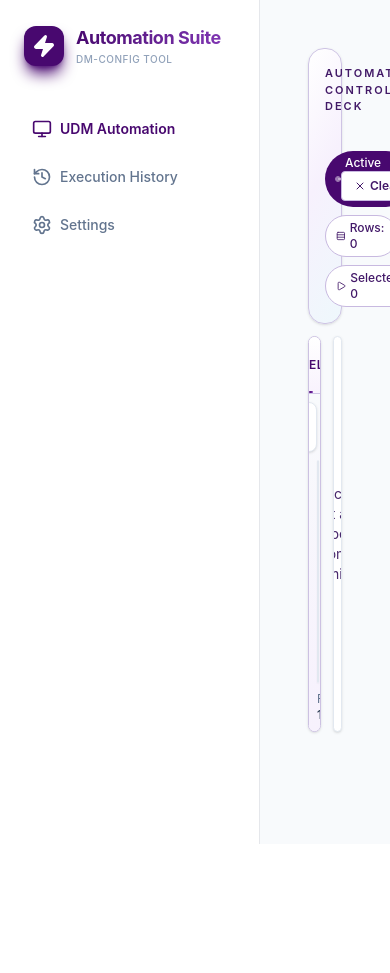
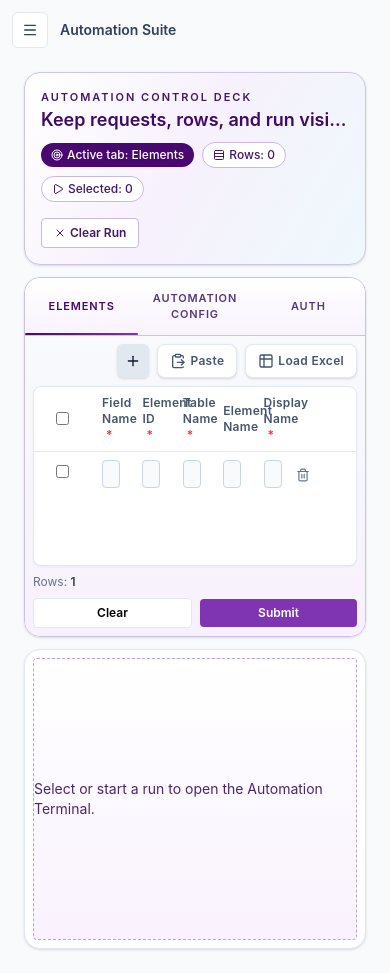
Before and after one commit to czvein17/udm-automation, a React (Vite) app in the folder client/: page /app in a window 390 px wide. Before the commit the page ends 844 px from the top, so only its background shows below. Built offline with nearby package versions, Linux system fonts and the light colour scheme.

Commit message:
feat(client): make workspace responsive without changing desktop layout
Improve small-screen behavior with stacking, wrapping, and a mobile sidebar drawer while keeping the existing large-screen structure and interaction flow unchanged.

```diff
--- a/client/src/features/UDMAutomations/components/config/AutomationConfigTab.tsx
+++ b/client/src/features/UDMAutomations/components/config/AutomationConfigTab.tsx
@@ -135,14 +135,14 @@ export const AutomationConfigTab = () => {
 
   return (
     <div className="h-full min-h-0 p-3">
-      <div className="flex items-center gap-3 mb-3">
+      <div className="mb-3 flex flex-wrap items-center gap-2 sm:gap-3">
         <label className="text-xs text-slate-600">Config for</label>
         <select
           id="configFor"
           name="configFor"
           value={configFor}
           onChange={(e) => setConfigFor(e.target.value)}
-          className="form-input"
+          className="form-input w-full sm:w-auto"
         >
           {configForValues.map((v) => (
             <option key={v} value={v}>
@@ -159,7 +159,7 @@ export const AutomationConfigTab = () => {
           {isLoading ? "Loading..." : "Load"}
         </button>
 
-        <div className="ml-auto text-xs text-slate-500">
+        <div className="w-full text-xs text-slate-500 sm:ml-auto sm:w-auto">
           Current:{" "}
           <span className="font-semibold text-slate-700">{configFor}</span>
         </div>
--- a/client/src/features/UDMAutomations/components/elements/ElementsTab.tsx
+++ b/client/src/features/UDMAutomations/components/elements/ElementsTab.tsx
@@ -136,7 +136,7 @@ export function ElementsTab() {
 
   return (
     <div className="flex flex-col h-full min-h-0 gap-2">
-      <div className="flex justify-end gap-2">
+      <div className="flex flex-wrap justify-end gap-2">
         {toolbarButtons.map((button) => (
           <ElementsToolbarButton
             key={button.id}
--- a/client/src/features/UDMAutomations/components/elements/ElementsTabFooter.tsx
+++ b/client/src/features/UDMAutomations/components/elements/ElementsTabFooter.tsx
@@ -10,16 +10,16 @@ export function ElementsTabFooter({
   onSubmit,
 }: ElementsTabFooterProps) {
   return (
-    <div className="flex items-center justify-between shrink-0">
+    <div className="flex shrink-0 flex-wrap items-center justify-between gap-2">
       <div className="text-xs text-slate-500">
         Rows: <span className="font-semibold text-slate-700">{rowCount}</span>
       </div>
 
-      <div className="flex items-center gap-2">
+      <div className="flex w-full items-center justify-end gap-2 sm:w-auto">
         <button
           type="button"
           onClick={onClear}
-          className="px-3 py-1.5 text-xs font-semibold rounded border border-slate-200 bg-white"
+          className="flex-1 rounded border border-slate-200 bg-white px-3 py-1.5 text-xs font-semibold sm:flex-none"
         >
           Clear
         </button>
@@ -27,7 +27,7 @@ export function ElementsTabFooter({
         <button
           type="button"
           onClick={onSubmit}
-          className="px-3 py-1.5 text-xs font-semibold rounded bg-wtwSecondary text-white"
+          className="flex-1 rounded bg-wtwSecondary px-3 py-1.5 text-xs font-semibold text-white sm:flex-none"
         >
           Submit
         </button>
--- a/client/src/features/UDMAutomations/components/elements/ElementsToolbarButton.tsx
+++ b/client/src/features/UDMAutomations/components/elements/ElementsToolbarButton.tsx
@@ -16,7 +16,7 @@ export function ElementsToolbarButton({
   title,
 }: ElementsToolbarButtonProps) {
   const className = label
-    ? "flex items-center justify-center gap-1 px-3 py-2 text-xs font-semibold tracking-wide duration-200 ease-in-out bg-white border rounded-lg shadow-sm text-slate-600 border-slate-200 hover:bg-slate-900 hover:text-white"
+    ? "flex items-center justify-center gap-1 whitespace-nowrap px-3 py-2 text-xs font-semibold tracking-wide duration-200 ease-in-out bg-white border rounded-lg shadow-sm text-slate-600 border-slate-200 hover:bg-slate-900 hover:text-white"
     : "p-2 text-xs transition-all duration-200 ease-in-out rounded-md shadow-sm bg-slate-200 text-slate-900 hover:bg-slate-900 hover:text-white";
 
   return (
--- a/client/src/layout/AppShell.tsx
+++ b/client/src/layout/AppShell.tsx
@@ -1,4 +1,5 @@
-import type { ReactNode } from "react";
+import { useState, type ReactNode } from "react";
+import { Menu } from "lucide-react";
 import { Sidebar } from "@layout/Sidebar";
 
 type AppShellProps = {
@@ -6,10 +7,47 @@ type AppShellProps = {
 };
 
 export const AppShell = ({ children }: AppShellProps) => {
+  const [isSidebarOpen, setIsSidebarOpen] = useState(false);
+
   return (
-    <div className="grid grid-cols-[260px_1fr] h-screen">
-      <Sidebar />
-      <main className="bg-[#f8fafc] overflow-auto p-4">{children}</main>
+    <div className="h-screen lg:grid lg:grid-cols-[260px_1fr]">
+      <button
+        type="button"
+        aria-label="Close navigation"
+        className={`fixed inset-0 z-30 bg-slate-900/40 transition-opacity lg:hidden ${
+          isSidebarOpen ? "opacity-100" : "pointer-events-none opacity-0"
+        }`}
+        onClick={() => setIsSidebarOpen(false)}
+      />
+
+      <div
+        className={`fixed inset-y-0 left-0 z-40 w-[260px] transform bg-white transition-transform duration-200 lg:static lg:z-auto lg:w-auto lg:translate-x-0 ${
+          isSidebarOpen ? "translate-x-0" : "-translate-x-full"
+        }`}
+      >
+        <Sidebar
+          onNavigate={() => setIsSidebarOpen(false)}
+          onClose={() => setIsSidebarOpen(false)}
+        />
+      </div>
+
+      <main className="bg-[#f8fafc] overflow-auto p-3 sm:p-4 lg:p-4">
+        <header className="mb-3 flex items-center gap-3 lg:hidden">
+          <button
+            type="button"
+            aria-label="Open navigation"
+            onClick={() => setIsSidebarOpen(true)}
+            className="inline-flex h-9 w-9 items-center justify-center rounded-md border border-slate-200 bg-white text-slate-700"
+          >
+            <Menu className="h-4 w-4" />
+          </button>
+          <span className="text-sm font-semibold text-slate-700">
+            Automation Suite
+          </span>
+        </header>
+
+        {children}
+      </main>
     </div>
   );
 };
--- a/client/src/layout/Sidebar.tsx
+++ b/client/src/layout/Sidebar.tsx
@@ -1,7 +1,12 @@
 import { Link } from "@tanstack/react-router";
-import { History, Monitor, Settings, Zap } from "lucide-react";
+import { History, Monitor, Settings, X, Zap } from "lucide-react";
 
-export const Sidebar = () => {
+type SidebarProps = {
+  onNavigate?: () => void;
+  onClose?: () => void;
+};
+
+export const Sidebar = ({ onNavigate, onClose }: SidebarProps) => {
   const navLink = [
     {
       linkTo: "/app",
@@ -21,8 +26,8 @@ export const Sidebar = () => {
   ];
 
   return (
-    <aside className="flex flex-col border-r border-gray-200 bg-bgSecond">
-      <div className="p-6 flex items-center gap-3">
+    <aside className="flex h-full flex-col border-r border-gray-200 bg-bgSecond">
+      <div className="flex items-center gap-3 p-6">
         <div className="bg-wtwPrimary w-10 h-10 rounded-xl flex items-center justify-center shadow-lg shadow-wtwPrimary">
           <Zap fill="white" className="w-6 h-6" stroke="white" />
         </div>
@@ -34,9 +39,18 @@ export const Sidebar = () => {
             DM-Config Tool
           </p>
         </div>
+
+        <button
+          type="button"
+          aria-label="Close navigation"
+          onClick={onClose}
+          className="ml-auto inline-flex h-8 w-8 items-center justify-center rounded-md border border-slate-200 text-slate-500 lg:hidden"
+        >
+          <X className="h-4 w-4" />
+        </button>
       </div>
 
-      <nav className="flex-1 px-4  py-4 space-y-1 ">
+      <nav className="flex-1 space-y-1 px-4 py-4">
         {navLink.map((item) => (
           <Link
             key={item.linkTo}
@@ -48,6 +62,7 @@ export const Sidebar = () => {
             activeProps={{
               className: "sidebar-link-active",
             }}
+            onClick={onNavigate}
           >
             <item.icon className="w-5 h-5" />
             <span>{item.label}</span>
--- a/client/src/routes/app/index.tsx
+++ b/client/src/routes/app/index.tsx
@@ -13,11 +13,15 @@ function RouteComponent() {
   useDocumentTitle("Workspace");
 
   return (
-    <div className="p-8">
-      <div className="grid grid-cols-[2.2fr_1.5fr] grid-rows-[auto_1fr] gap-3 max-w-8xl mx-auto h-[calc(100vh-160px)]">
+    <div className="p-3 sm:p-5 lg:p-8">
+      <div className="mx-auto grid max-w-8xl grid-cols-1 gap-3 lg:h-[calc(100vh-160px)] lg:grid-cols-[2.2fr_1.5fr] lg:grid-rows-[auto_1fr]">
         <AutomationOverviewBar />
-        <Request />
-        <div className="card overflow-hidden min-h-0">
+
+        <div className="min-h-90 lg:min-h-0">
+          <Request />
+        </div>
+
+        <div className="card min-h-75 overflow-hidden lg:min-h-0">
           <LogsSection />
         </div>
       </div>
--- a/client/src/styles/components/automation.css
+++ b/client/src/styles/components/automation.css
@@ -1,6 +1,6 @@
 @layer components {
   .automation-deck {
-    @apply col-span-2 h-full bg-white border shadow-sm rounded-2xl border-slate-200 p-4 flex items-center justify-between gap-4;
+    @apply col-span-1 h-full rounded-2xl border border-slate-200 bg-white p-4 shadow-sm flex flex-wrap items-start justify-between gap-4 lg:col-span-2 lg:flex-nowrap lg:items-center;
     background: linear-gradient(120deg, #ffffff 0%, #f7f1fd 45%, #eef8fc 100%);
     border-color: color-mix(in srgb, var(--color-wtwSecondary) 20%, #e2e8f0);
   }
@@ -68,7 +68,7 @@
   }
 
   .request-tab-btn {
-    @apply flex-1 py-3 text-xs font-semibold uppercase tracking-wider transition-colors relative;
+    @apply relative flex-1 py-3 text-[11px] font-semibold uppercase tracking-[0.08em] transition-colors sm:text-xs sm:tracking-wider;
     color: color-mix(in srgb, var(--color-wtwPrimary) 55%, #64748b);
   }
 
--- a/client/src/styles/components/core.css
+++ b/client/src/styles/components/core.css
@@ -45,11 +45,11 @@
   }
 
   .form-row {
-    @apply flex items-center gap-3 mb-3;
+    @apply mb-3 flex flex-col items-start gap-1.5 sm:flex-row sm:items-center sm:gap-3;
   }
 
   .form-label {
-    @apply w-36 text-xs text-slate-600 font-semibold;
+    @apply w-full text-xs font-semibold text-slate-600 sm:w-36;
   }
 
   .form-input {
@@ -61,7 +61,7 @@
   }
 
   .form-actions {
-    @apply mt-4 flex items-center gap-2;
+    @apply mt-4 flex flex-wrap items-center gap-2 sm:flex-nowrap;
   }
 
   .card {
```
Also changed, not shown: client/src/features/UDMAutomations/pages/ExecutionHistory.tsx (+8 -8 lines), client/src/styles/components/automation-terminal.css (+4 -4 lines).
